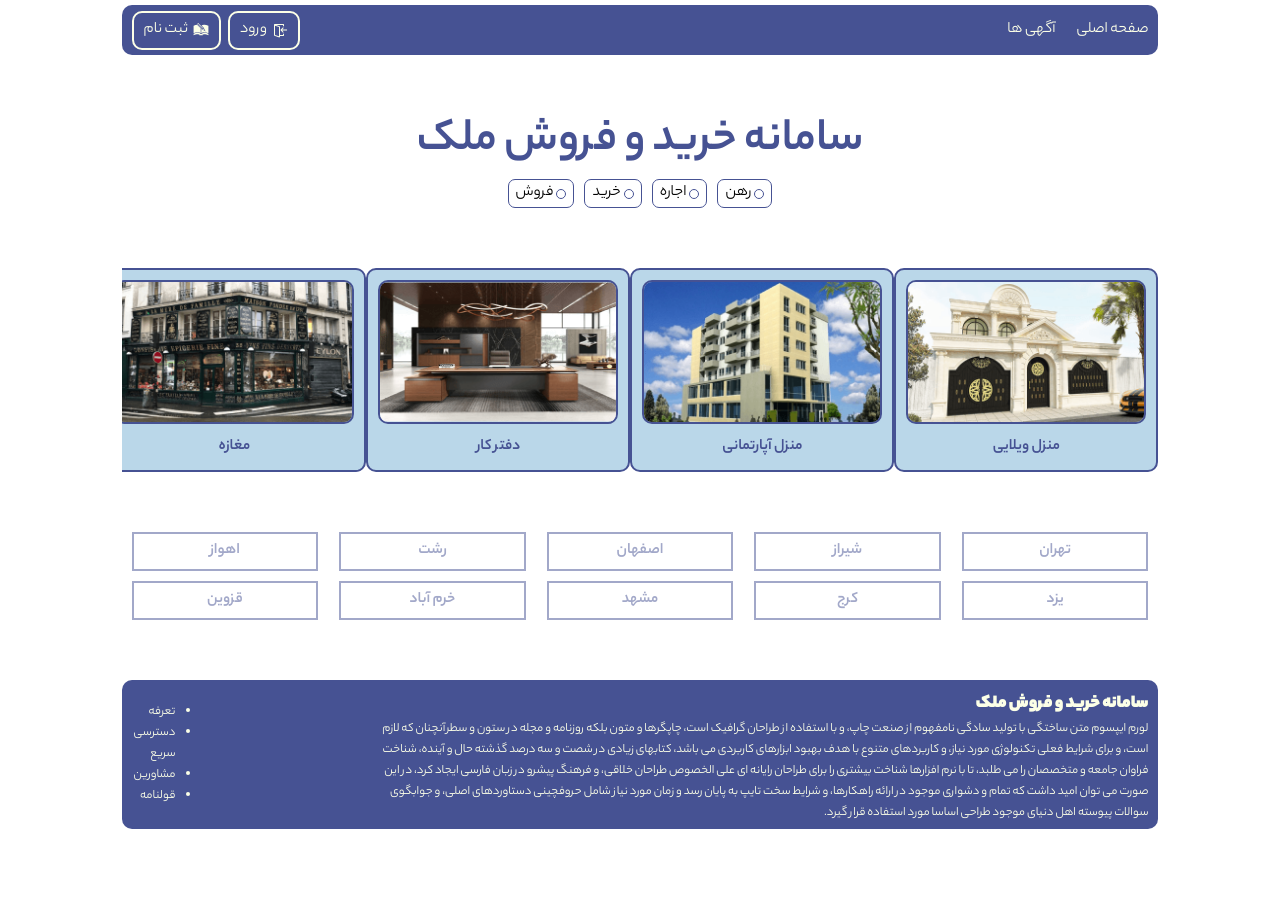
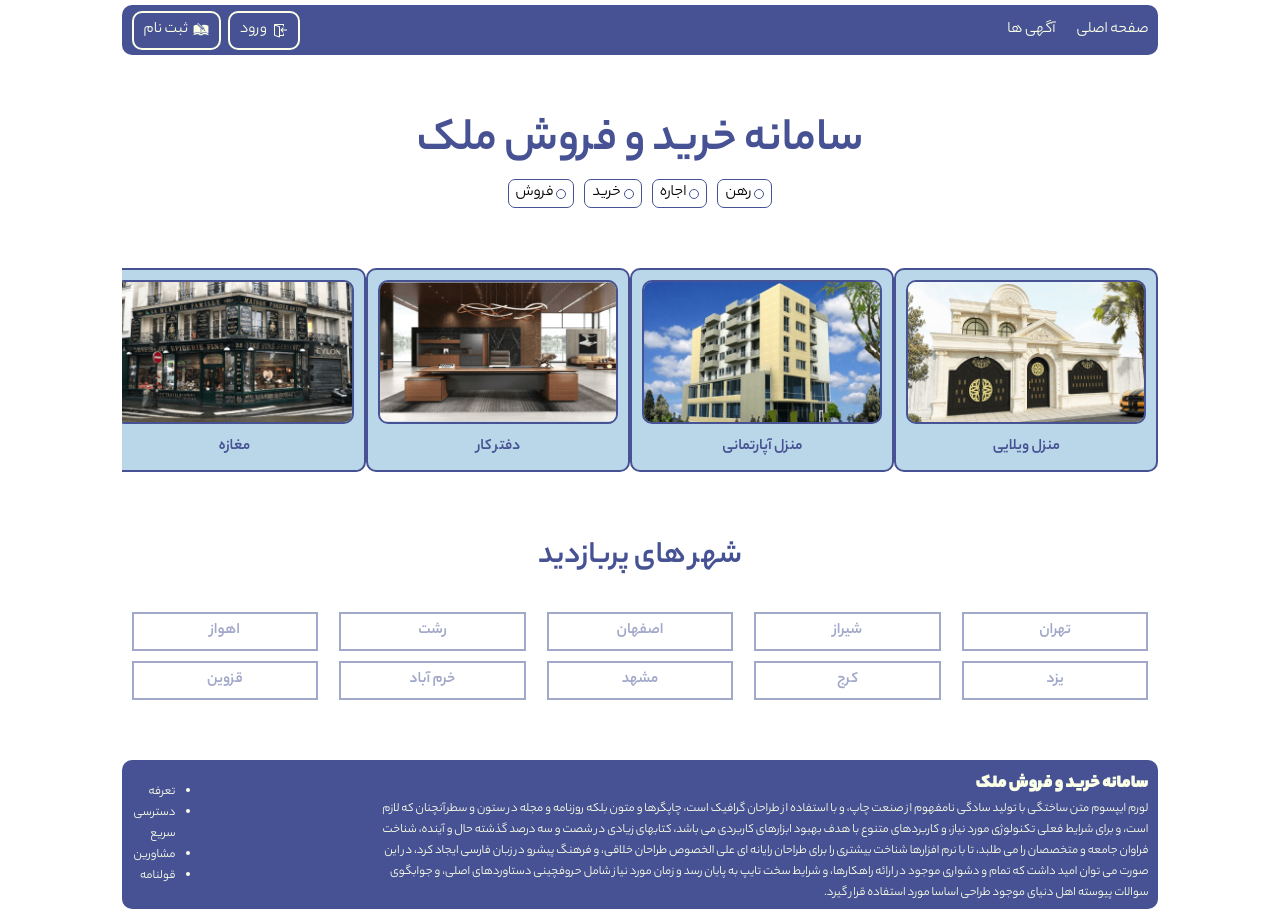
Before and after one commit to mohammadbayatzadeh/real-state, a Next.js app: page / in a window 1280 px wide. Before the commit the page ends 829 px from the top, so only its background shows below. Built offline with nearby package versions, Linux system fonts and the light colour scheme; no server answers.

Commit message:
debugged home page

```diff
--- a/src/components/templates/HomePage.js
+++ b/src/components/templates/HomePage.js
@@ -20,7 +20,7 @@ function HomePage() {
   return (
     <div className={styles.container}>
       <div className={styles.banner}>
-        <h3>سامانه خرید و فروش ملک</h3>
+        <h1>سامانه خرید و فروش ملک</h1>
         <ul>
           {services.map((i, index) => (
             <li key={index}>
@@ -36,6 +36,8 @@ function HomePage() {
         <CategoryCard name="office" title="دفتر کار " />
         <CategoryCard name="store" title="مغازه" />
       </div>
+      <h2>شهر های پربازدید</h2>
+
       <div className={styles.cities}>
         {cities.map((i, index) => (
           <span key={index}>{i}</span>
--- a/src/components/templates/HomePage.module.css
+++ b/src/components/templates/HomePage.module.css
@@ -1,13 +1,19 @@
 .container {
   width: 100%;
 }
-.banner h3 {
+.banner h1 {
   font-size: 3em;
   color: var(--color-first);
   font-weight: 300;
   text-align: center;
 }
-
+.container h2 {
+  font-size: 2em;
+  color: var(--color-first);
+  font-weight: 300;
+  text-align: center;
+  margin-bottom: 30px;
+}
 .banner ul {
   width: 100%;
   justify-content: center;
@@ -21,6 +27,7 @@
   border: 1px solid var(--color-first);
   border-radius: 7px;
   margin: 0 5px;
+  cursor: pointer;
 }
 .banner span {
   width: 10px;
@@ -51,7 +58,7 @@
   color: var(--color-first);
   margin: 0 10px 10px;
   cursor: pointer;
-  transition: .5s all ease;
+  transition: 0.5s all ease;
 }
 .cities span:not(:hover) {
   opacity: 0.5;
```
